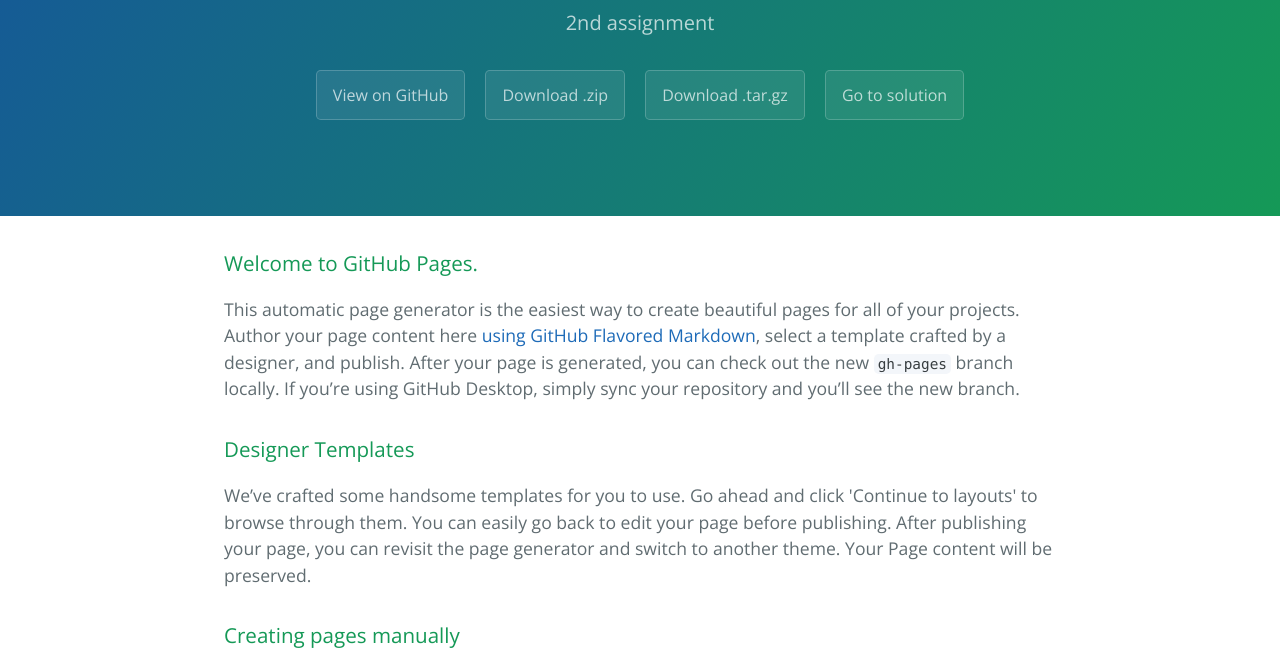
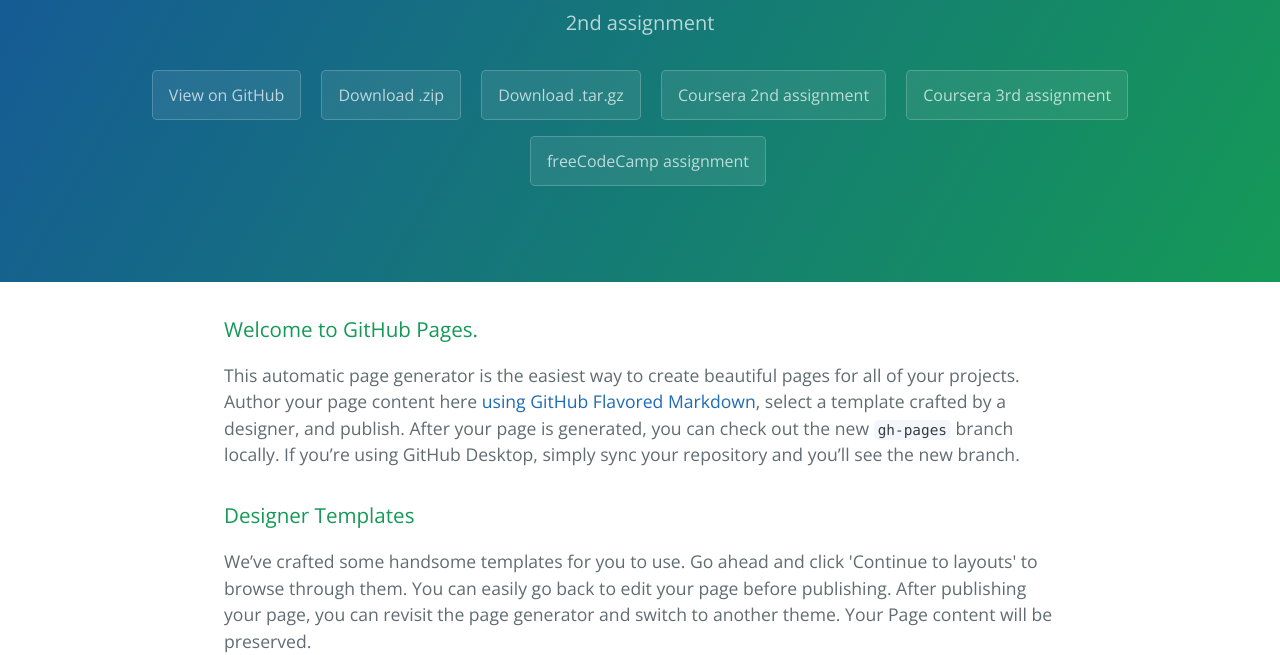
Before and after one commit to TamaraBatieva/assignments, a plain HTML site: page index.html in a window 1280 px wide. Shown: the part 167-822 px from the top of the page. Drawn offline with nearby package versions, Linux system fonts and the light colour scheme.

Commit message:
Added buttons for the new assignments

```diff
--- a/index.html
+++ b/index.html
@@ -16,7 +16,9 @@
       <a href="https://github.com/TamaraBatieva/mod2_sol" class="btn">View on GitHub</a>
       <a href="https://github.com/TamaraBatieva/mod2_sol/zipball/master" class="btn">Download .zip</a>
       <a href="https://github.com/TamaraBatieva/mod2_sol/tarball/master" class="btn">Download .tar.gz</a>
-      <a href="mod2_solution/index.html" class="btn">Go to solution</a>
+      <a href="mod2_solution/index.html" class="btn">Coursera 2nd assignment</a>
+      <a href="mod3_solution/index.html" class="btn">Coursera 3rd assignment</a>
+      <a href="FreeCodeCamp/index.html"class="btn">freeCodeCamp assignment</a>
     </section>
 
     <section class="main-content">
```
